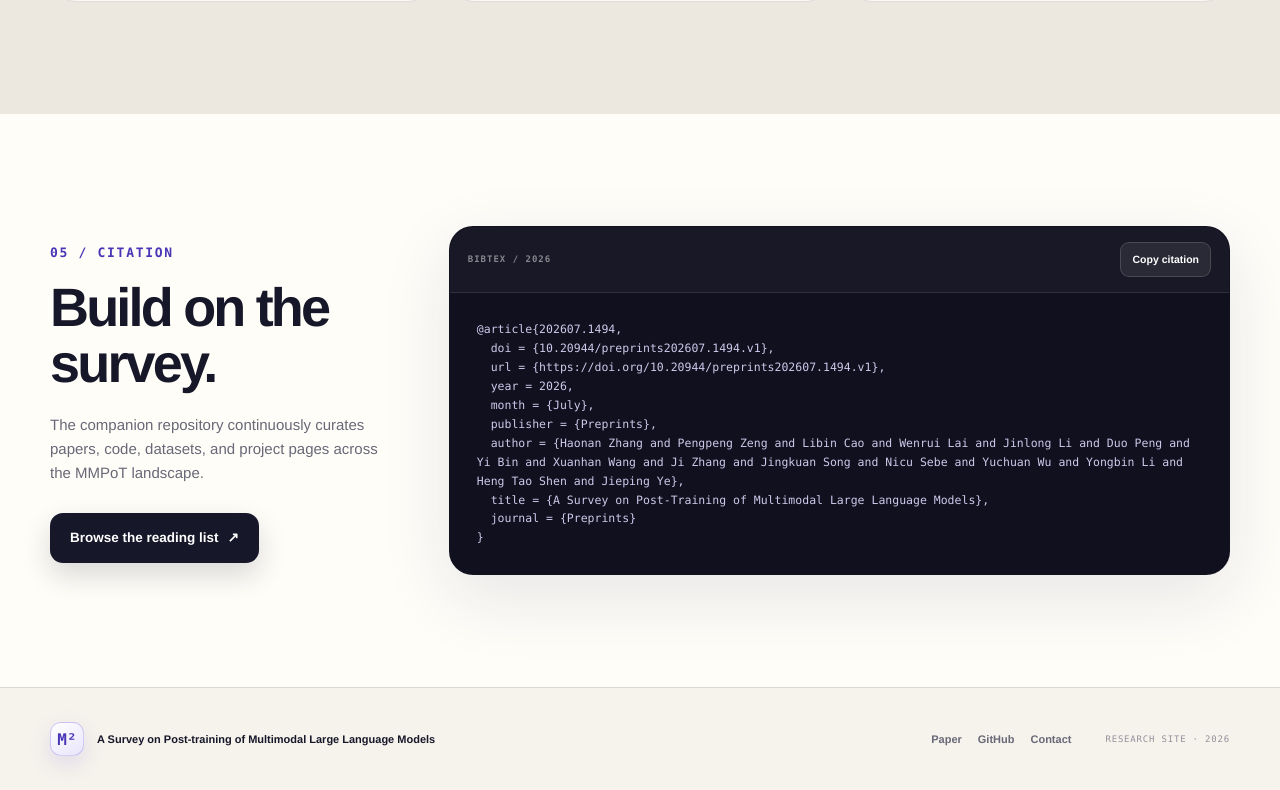
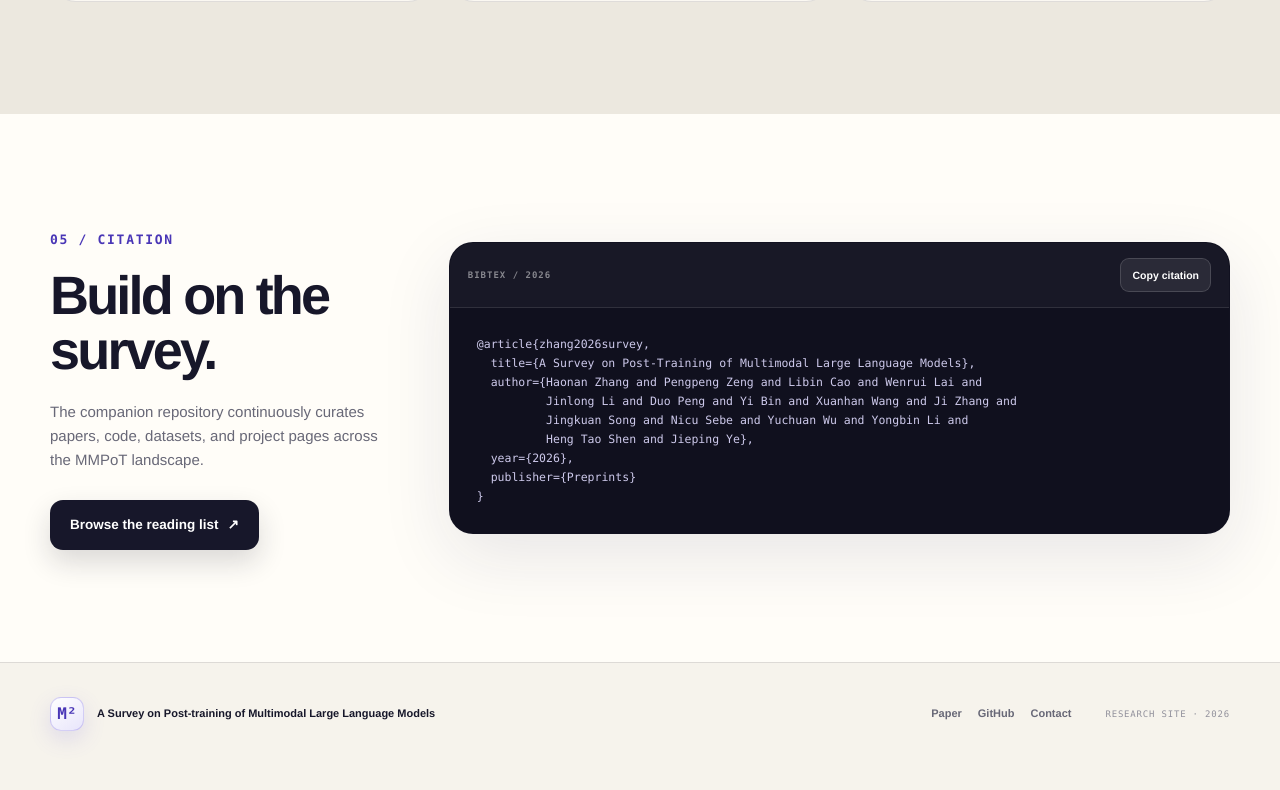
Before and after one commit to zchoi/MMPoT-Survey, a Next.js app: page / in a window 1280 px wide. Shown: the part 7435-8225 px from the top of the page. After the commit the page ends 8200 px from the top, so only its background shows below. Built offline with nearby package versions, Linux system fonts and the light colour scheme; no server answers.

Commit message:
Update page.tsx

```diff
--- a/app/page.tsx
+++ b/app/page.tsx
@@ -136,15 +136,14 @@ const familyData = {
 type FamilyKey = keyof typeof familyData;
 const familyKeys = Object.keys(familyData) as FamilyKey[];
 
-const citation = `@article{202607.1494,
-  doi = {10.20944/preprints202607.1494.v1},
-  url = {https://doi.org/10.20944/preprints202607.1494.v1},
-  year = 2026,
-  month = {July},
-  publisher = {Preprints},
-  author = {Haonan Zhang and Pengpeng Zeng and Libin Cao and Wenrui Lai and Jinlong Li and Duo Peng and Yi Bin and Xuanhan Wang and Ji Zhang and Jingkuan Song and Nicu Sebe and Yuchuan Wu and Yongbin Li and Heng Tao Shen and Jieping Ye},
-  title = {A Survey on Post-Training of Multimodal Large Language Models},
-  journal = {Preprints}
+const citation = `@article{zhang2026survey,
+  title={A Survey on Post-Training of Multimodal Large Language Models},
+  author={Haonan Zhang and Pengpeng Zeng and Libin Cao and Wenrui Lai and
+          Jinlong Li and Duo Peng and Yi Bin and Xuanhan Wang and Ji Zhang and
+          Jingkuan Song and Nicu Sebe and Yuchuan Wu and Yongbin Li and
+          Heng Tao Shen and Jieping Ye},
+  year={2026},
+  publisher={Preprints}
 }`;
 
 function ArrowIcon() {
```
